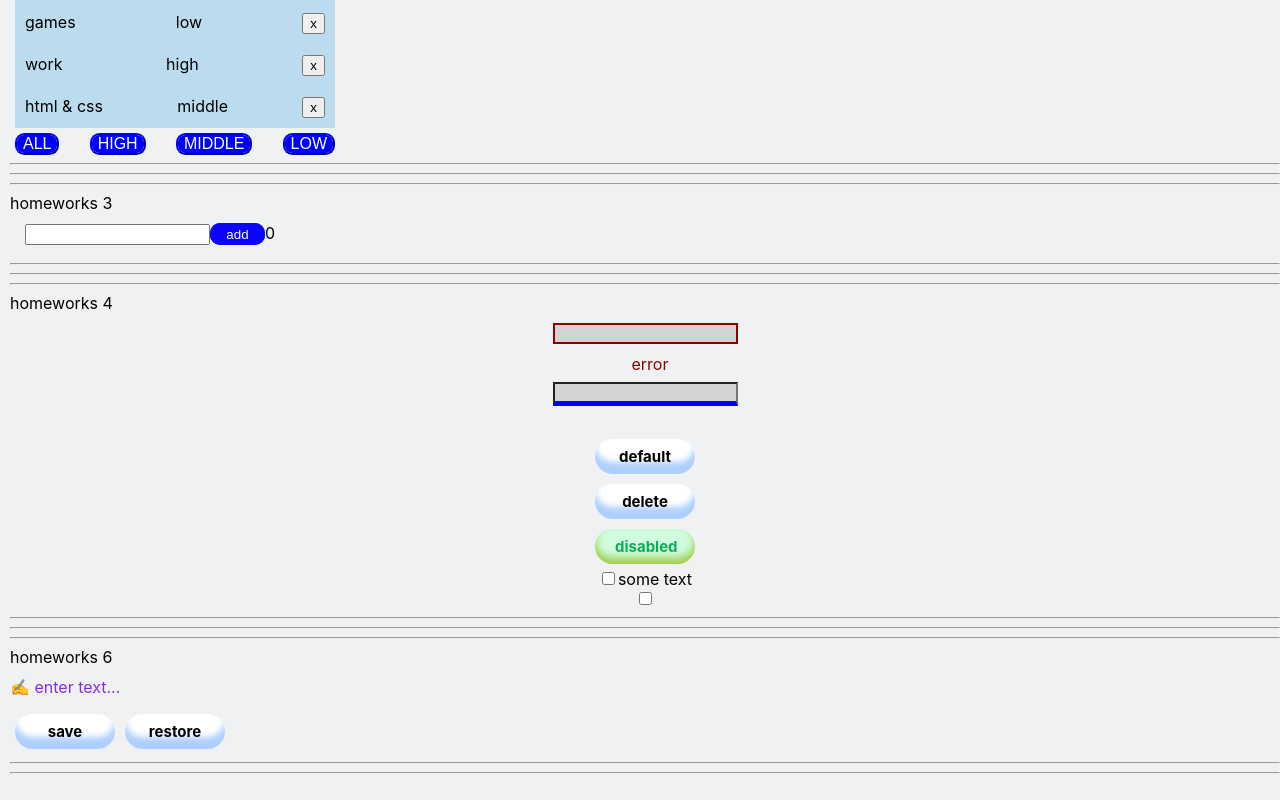
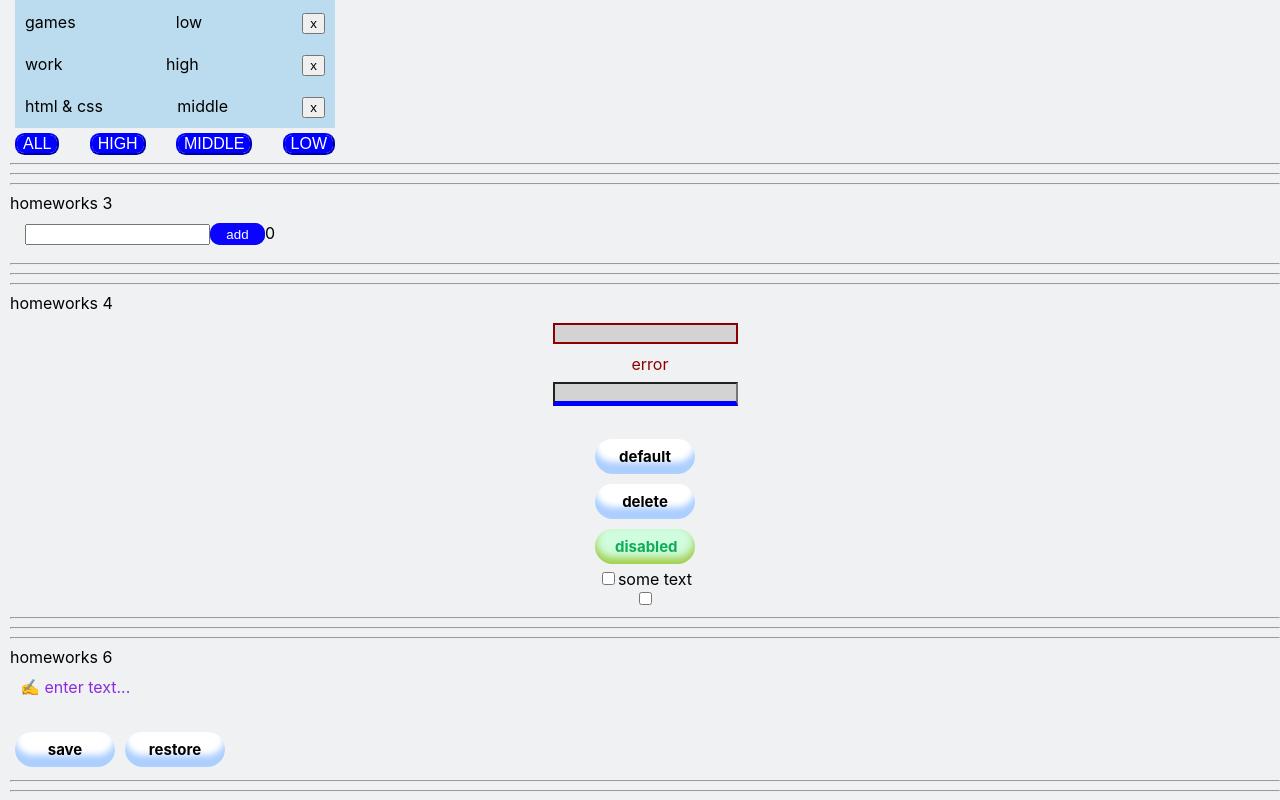
Before and after one commit to fedorgerasimov/HomeworkTS, a React (Create React App) app: page /#/pre-junior in a window 1280 px wide. Shown: the part 384-1184 px from the top of the page. Built offline with nearby package versions, Linux system fonts and the light colour scheme.

Commit message:
changed CSS HW6

```diff
--- a/src/p2-homeworks/h6/common/c4-SuperEditableSpan/SuperEditableSpan.module.css
+++ b/src/p2-homeworks/h6/common/c4-SuperEditableSpan/SuperEditableSpan.module.css
@@ -1,7 +1,7 @@
 .spanClassName {
     display: inline-block;
-    height: 32px;
-    padding-top: 10px;
+    height:40px;
     cursor: pointer;
     color: blueviolet;
+    margin:10px 10px 10px 10px;
 }
```
